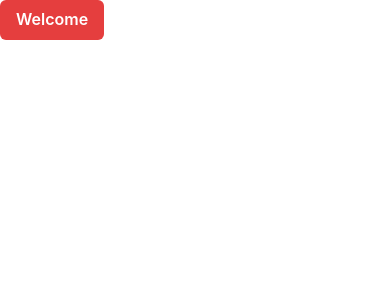
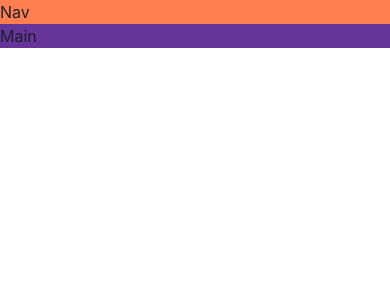
Before and after one commit to Walidhamdidev/game-hub, a React (Vite) app: page / in a window 390 px wide. Shown: the top 300 px of the page. Built offline with nearby package versions, Linux system fonts and the light colour scheme.

Commit message:
add responsive layout

```diff
--- a/src/App.tsx
+++ b/src/App.tsx
@@ -1,7 +1,26 @@
-import { Button } from "@chakra-ui/react";
+import { Grid, GridItem, Show } from "@chakra-ui/react";
 
 function App() {
-  return <Button colorScheme="red">Welcome</Button>;
+  return (
+    <Grid
+      templateAreas={{
+        base: `"nav" "main"`,
+        lg: `"nav nav" "aside main"`,
+      }}
+    >
+      <GridItem area="nav" bg="coral">
+        Nav
+      </GridItem>
+      <Show above="lg">
+        <GridItem area="aside" bg="dodgerblue">
+          Aside
+        </GridItem>
+      </Show>
+      <GridItem area="main" bg="rebeccapurple">
+        Main
+      </GridItem>
+    </Grid>
+  );
 }
 
 export default App;
```
